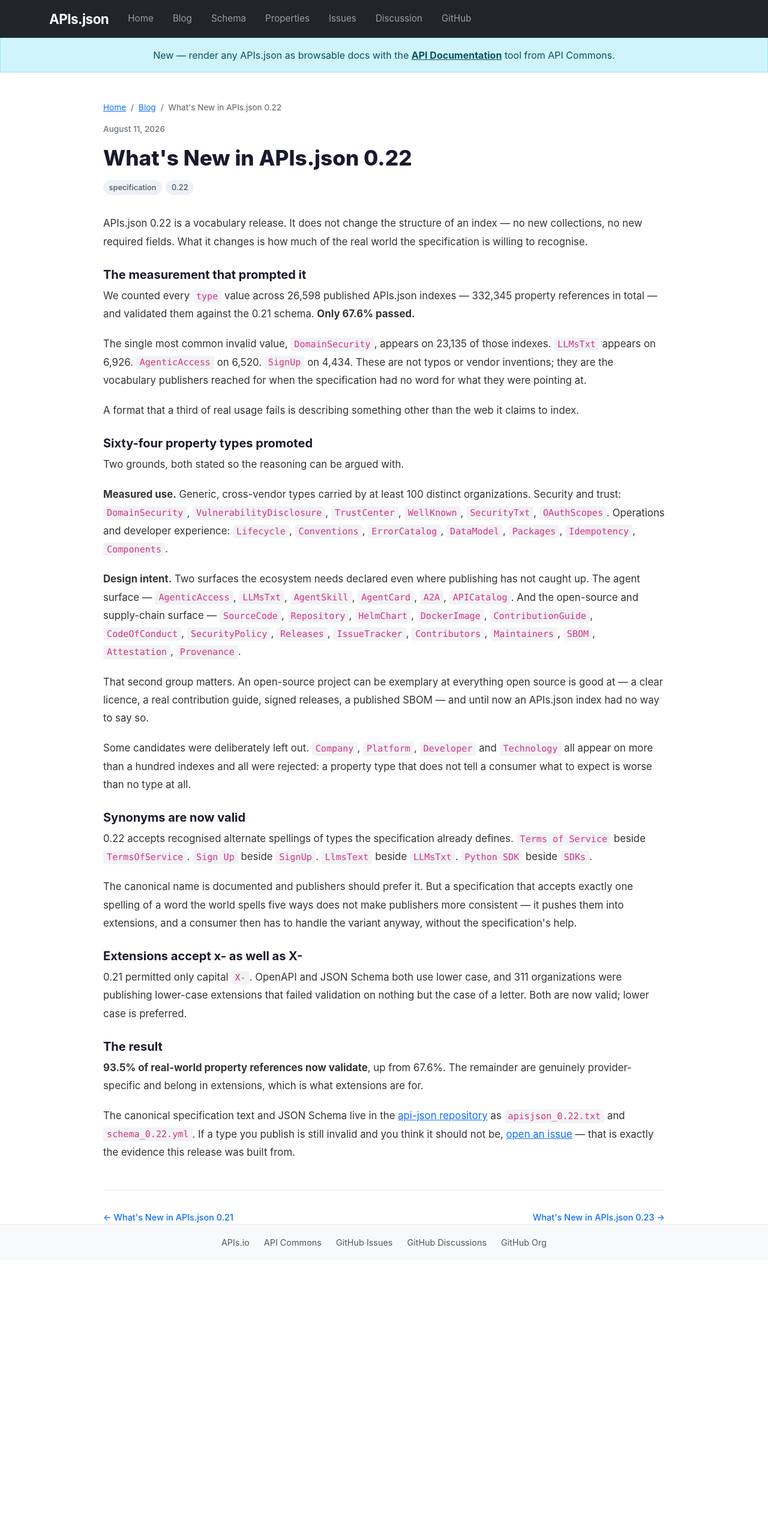
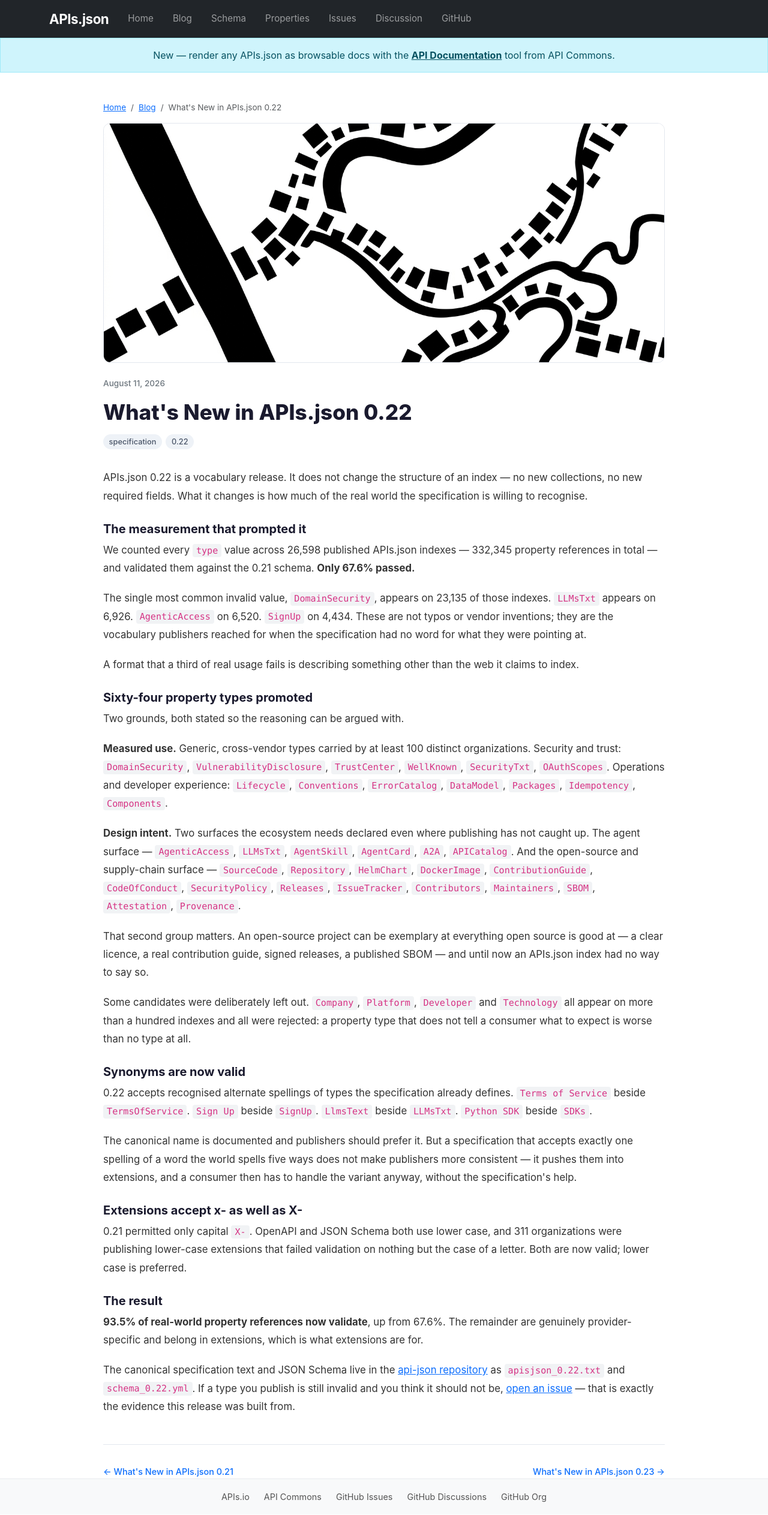
Before and after one commit to apis-json/apis-json-website, a Jekyll site: the page built from _posts/2026-08-11-whats-new-in-apis-json-022.html, in a window 1280 px wide. Shown: the whole page at 60% size. Built offline with Jekyll 4.4.1, drawn with Linux system fonts in a browser that asks for light colours; nearby versions of some CDN libraries; library files that are not in the unit come from our copies; a script that is not in the unit is left out; before the commit the page ends 2102 px from its top, so only the background shows below that.

Commit message:
Add a header image to What's New in APIs.json 0.22
Co-Authored-By: Claude Opus 5.5 <noreply@anthropic.com>

```diff
--- a/_posts/2026-08-11-whats-new-in-apis-json-022.html
+++ b/_posts/2026-08-11-whats-new-in-apis-json-022.html
@@ -5,6 +5,7 @@ date: 2026-08-11
 tags:
   - specification
   - 0.22
+image: /images/whats-new-in-apis-json-022.png
 ---
 
 <p>APIs.json 0.22 is a vocabulary release. It does not change the structure of an index — no new collections, no new required fields. What it changes is how much of the real world the specification is willing to recognise.</p>
```
Also changed, not shown: images/whats-new-in-apis-json-022.png (added).
